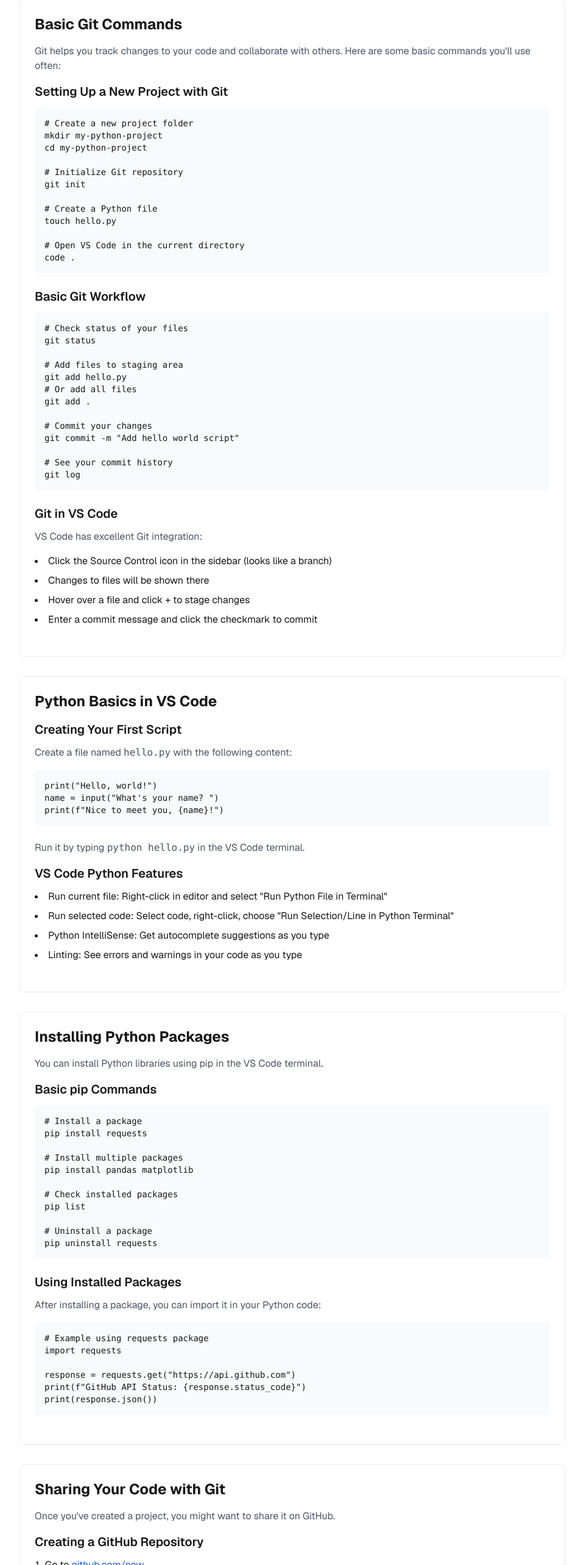
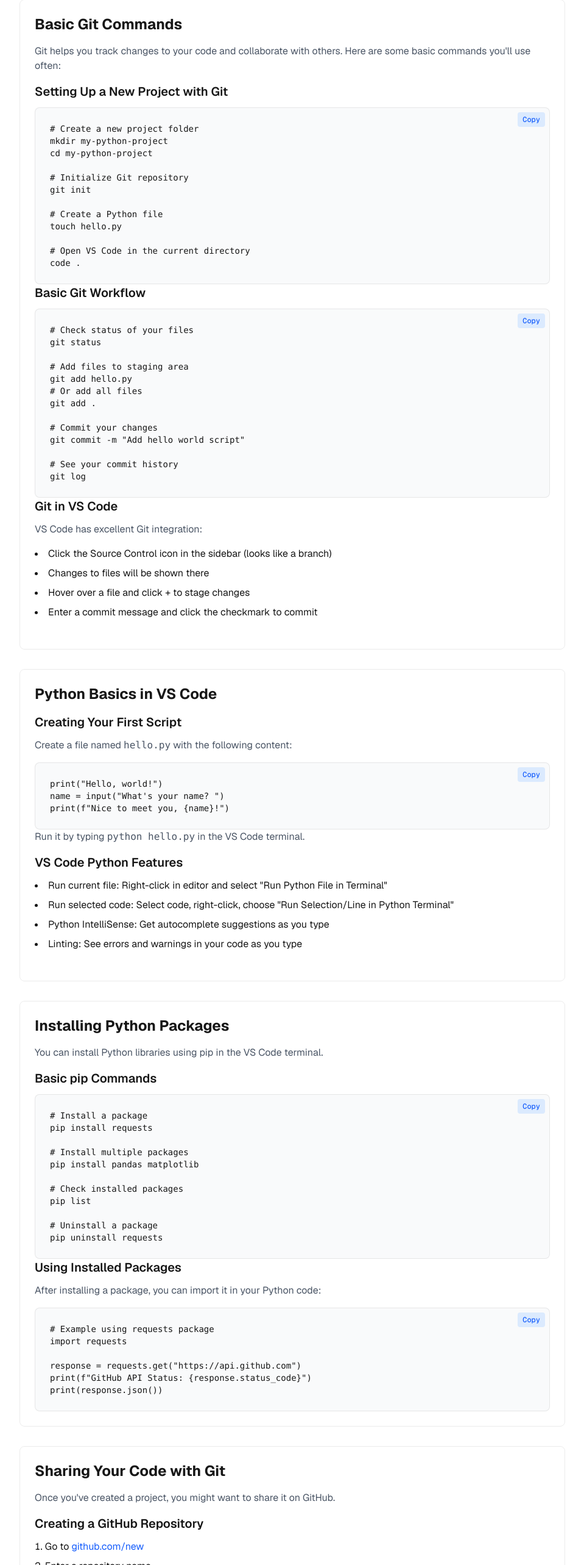
Before and after one commit to Dawe000/lilyhack, a Next.js app: page /resources/getting-started in a window 1280 px wide. Shown: the part 919-3485 px from the top of the page at 61% size, without its empty margins (160-1119 px from the left). Built offline with nearby package versions, Linux system fonts and the light colour scheme.

Commit message:
added copyable codeblocks

```diff
--- /dev/null
+++ b/src/app/components/CodeBlock.tsx
@@ -0,0 +1,32 @@
+'use client';
+
+import { useState } from 'react';
+
+interface CodeBlockProps {
+  code: string;
+  language?: string;
+}
+
+export default function CodeBlock({ code, language = 'python' }: CodeBlockProps) {
+  const [copied, setCopied] = useState(false);
+
+  const handleCopy = async () => {
+    await navigator.clipboard.writeText(code);
+    setCopied(true);
+    setTimeout(() => setCopied(false), 2000);
+  };
+
+  return (
+    <div className="relative">
+      <div className="border border-black/[.08] dark:border-white/[.145] rounded-lg p-6 bg-gray-50 dark:bg-gray-800 font-mono text-sm overflow-auto">
+        <button
+          onClick={handleCopy}
+          className="absolute top-2 right-2 px-2 py-1 text-xs font-medium rounded bg-blue-100 dark:bg-blue-900 text-blue-600 dark:text-blue-300 hover:bg-blue-200 dark:hover:bg-blue-800 transition-colors"
+        >
+          {copied ? 'Copied!' : 'Copy'}
+        </button>
+        <pre className="whitespace-pre">{code}</pre>
+      </div>
+    </div>
+  );
+}
--- a/src/app/resources/getting-started/page.tsx
+++ b/src/app/resources/getting-started/page.tsx
@@ -1,4 +1,5 @@
 import Link from "next/link";
+import CodeBlock from "@/app/components/CodeBlock";
 
 export default function GettingStarted() {
   return (
@@ -50,8 +51,7 @@
           </p>
 
           <h3 className="text-xl font-semibold mb-3">Setting Up a New Project with Git</h3>
-          <div className="bg-gray-50 dark:bg-gray-800 p-4 rounded-md font-mono text-sm mb-6">
-            <pre className="whitespace-pre">{`# Create a new project folder
+          <CodeBlock code={`# Create a new project folder
 mkdir my-python-project
 cd my-python-project
 
@@ -62,12 +62,10 @@
 touch hello.py
 
 # Open VS Code in the current directory
-code .`}</pre>
-          </div>
+code .`} />
 
           <h3 className="text-xl font-semibold mb-3">Basic Git Workflow</h3>
-          <div className="bg-gray-50 dark:bg-gray-800 p-4 rounded-md font-mono text-sm mb-6">
-            <pre className="whitespace-pre">{`# Check status of your files
+          <CodeBlock code={`# Check status of your files
 git status
 
 # Add files to staging area
@@ -79,8 +77,7 @@
 git commit -m "Add hello world script"
 
 # See your commit history
-git log`}</pre>
-          </div>
+git log`} />
 
           <h3 className="text-xl font-semibold mb-3">Git in VS Code</h3>
           <p className="mb-4 text-gray-600 dark:text-gray-300">
@@ -101,11 +98,9 @@
           <p className="mb-4 text-gray-600 dark:text-gray-300">
             Create a file named <code>hello.py</code> with the following content:
           </p>
-          <div className="bg-gray-50 dark:bg-gray-800 p-4 rounded-md font-mono text-sm mb-6">
-            <pre className="whitespace-pre">{`print("Hello, world!")
+          <CodeBlock code={`print("Hello, world!")
 name = input("What's your name? ")
-print(f"Nice to meet you, {name}!")`}</pre>
-          </div>
+print(f"Nice to meet you, {name}!")`} />
           <p className="mb-4 text-gray-600 dark:text-gray-300">
             Run it by typing <code>python hello.py</code> in the VS Code terminal.
           </p>
@@ -126,8 +121,7 @@
           </p>
 
           <h3 className="text-xl font-semibold mb-3">Basic pip Commands</h3>
-          <div className="bg-gray-50 dark:bg-gray-800 p-4 rounded-md font-mono text-sm mb-6">
-            <pre className="whitespace-pre">{`# Install a package
+          <CodeBlock code={`# Install a package
 pip install requests
 
 # Install multiple packages
@@ -137,21 +131,18 @@
 pip list
 
 # Uninstall a package
-pip uninstall requests`}</pre>
-          </div>
+pip uninstall requests`} />
 
           <h3 className="text-xl font-semibold mb-3">Using Installed Packages</h3>
           <p className="mb-4 text-gray-600 dark:text-gray-300">
             After installing a package, you can import it in your Python code:
           </p>
-          <div className="bg-gray-50 dark:bg-gray-800 p-4 rounded-md font-mono text-sm mb-6">
-            <pre className="whitespace-pre">{`# Example using requests package
+          <CodeBlock code={`# Example using requests package
 import requests
 
 response = requests.get("https://api.github.com")
 print(f"GitHub API Status: {response.status_code}")
-print(response.json())`}</pre>
-          </div>
+print(response.json())`} />
         </div>
 
         <div className="w-full border border-black/[.08] dark:border-white/[.145] rounded-lg p-6 hover:shadow-md transition-shadow">
@@ -170,16 +161,14 @@
           </ol>
 
           <h3 className="text-xl font-semibold mb-3">Pushing to GitHub</h3>
-          <div className="bg-gray-50 dark:bg-gray-800 p-4 rounded-md font-mono text-sm mb-6">
-            <pre className="whitespace-pre">{`# Add the GitHub repository as a remote
+          <CodeBlock code={`# Add the GitHub repository as a remote
 git remote add origin https://github.com/yourusername/your-repo-name.git
 
 # Push your code to GitHub
 git push -u origin main
 
 # For subsequent pushes, you can just use:
-git push`}</pre>
-          </div>
+git push`} />
 
           <div className="bg-gray-50 dark:bg-gray-800 p-4 rounded-md mb-6">
             <p className="text-sm text-gray-600 dark:text-gray-400 mb-2">💡 <strong>Tip:</strong> VS Code has a built-in GitHub extension that makes this process even easier. Click the Source Control icon, then click "Publish to GitHub".</p>
--- a/src/app/resources/starters/page.tsx
+++ b/src/app/resources/starters/page.tsx
@@ -1,4 +1,5 @@
 import Link from "next/link";
+import CodeBlock from "@/app/components/CodeBlock";
 
 export default function ProjectStarters() {
   return (
@@ -19,8 +20,7 @@
 
         <div className="w-full">
           <h2 className="text-2xl font-bold mb-6">File Organizer Starter</h2>
-          <div className="border border-black/[.08] dark:border-white/[.145] rounded-lg p-6 bg-gray-50 dark:bg-gray-800 font-mono text-sm overflow-auto">
-            <pre className="whitespace-pre">{`import os
+          <CodeBlock code={`import os
 import shutil
 import argparse
 from datetime import datetime
@@ -95,8 +95,7 @@
 
 if __name__ == "__main__":
     main()
-`}</pre>
-          </div>
+`} />
           <p className="mt-4 text-sm text-gray-600 dark:text-gray-300">
             Save this as <code>file_organizer.py</code> and run with <code>python file_organizer.py /path/to/directory --by ext</code> or <code>--by date</code>
           </p>
@@ -104,8 +103,7 @@
 
         <div className="w-full">
           <h2 className="text-2xl font-bold mb-6">Command Line Journal Starter</h2>
-          <div className="border border-black/[.08] dark:border-white/[.145] rounded-lg p-6 bg-gray-50 dark:bg-gray-800 font-mono text-sm overflow-auto">
-            <pre className="whitespace-pre">{`import os
+          <CodeBlock code={`import os
 import json
 import argparse
 from datetime import datetime
@@ -186,8 +184,7 @@
 
 if __name__ == "__main__":
     main()
-`}</pre>
-          </div>
+`} />
           <p className="mt-4 text-sm text-gray-600 dark:text-gray-300">
             Save this as <code>journal.py</code> and run with <code>python journal.py add "Your entry here"</code> or <code>python journal.py list</code>
           </p>
@@ -195,8 +192,7 @@
 
         <div className="w-full">
           <h2 className="text-2xl font-bold mb-6">Text Analyzer Starter</h2>
-          <div className="border border-black/[.08] dark:border-white/[.145] rounded-lg p-6 bg-gray-50 dark:bg-gray-800 font-mono text-sm overflow-auto">
-            <pre className="whitespace-pre">{`import os
+          <CodeBlock code={`import os
 import argparse
 import re
 from collections import Counter
@@ -260,8 +256,7 @@
 
 if __name__ == "__main__":
     main()
-`}</pre>
-          </div>
+`} />
           <p className="mt-4 text-sm text-gray-600 dark:text-gray-300">
             Save this as <code>text_analyzer.py</code> and run with <code>python text_analyzer.py your_text_file.txt</code>
           </p>
```
